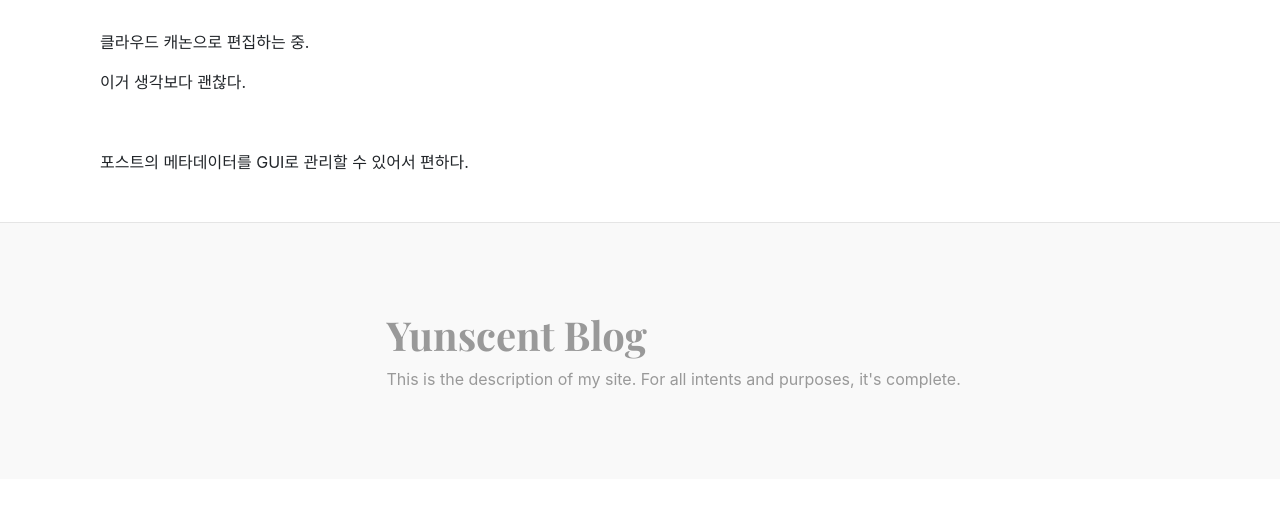
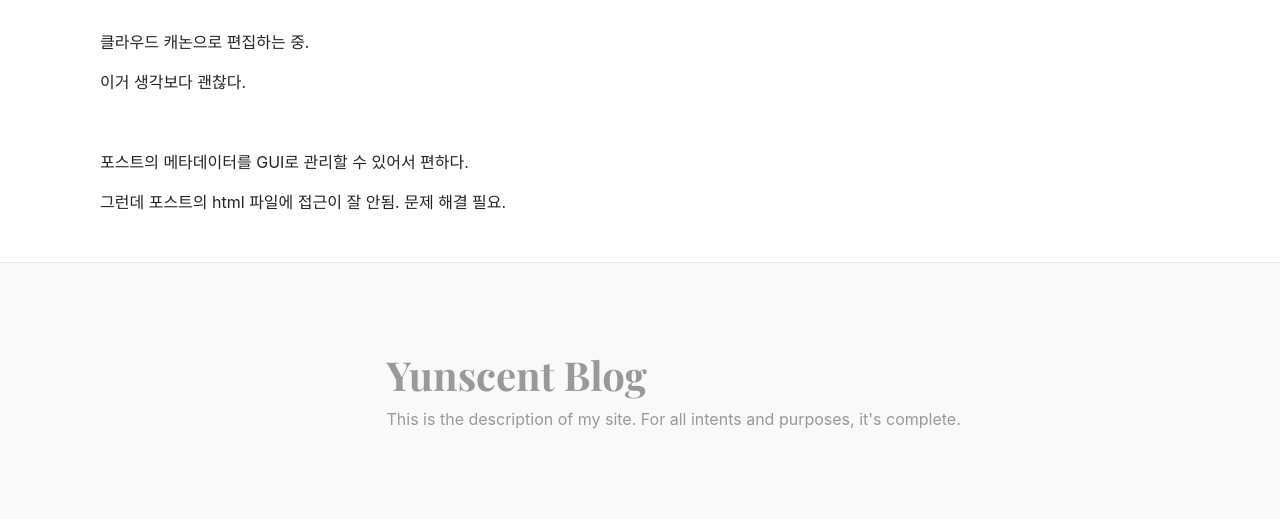
Before and after one commit to fatihohn/d_blog, a Jekyll site: the page built from _collections/_blog/cloudcannon-test.md, in a window 1280 px wide. Shown: the part 523-1042 px from the top of the page. Built offline with Jekyll 4.4.1, drawn with Linux system fonts in a browser that asks for light colours; nearby versions of some CDN libraries; some web fonts are replaced; before the commit the page ends 1002 px from its top, so only the background shows below that.

Commit message:
Update cloudcannon-test.md

```diff
--- a/_collections/_blog/cloudcannon-test.md
+++ b/_collections/_blog/cloudcannon-test.md
@@ -14,3 +14,5 @@ published: true
 &nbsp;
 
 포스트의 메타데이터를 GUI로 관리할 수 있어서 편하다.
+
+그런데 포스트의 html 파일에 접근이 잘 안됨. 문제 해결 필요.
```
